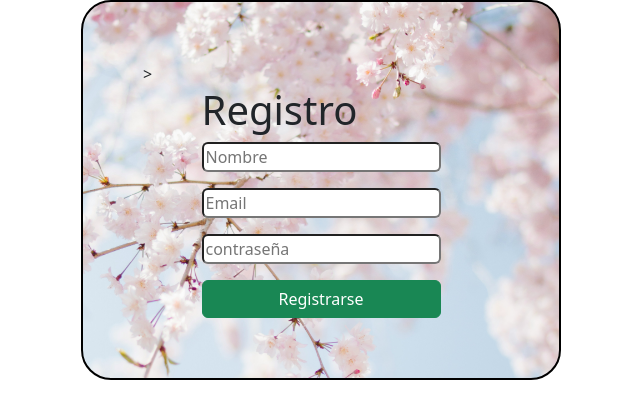
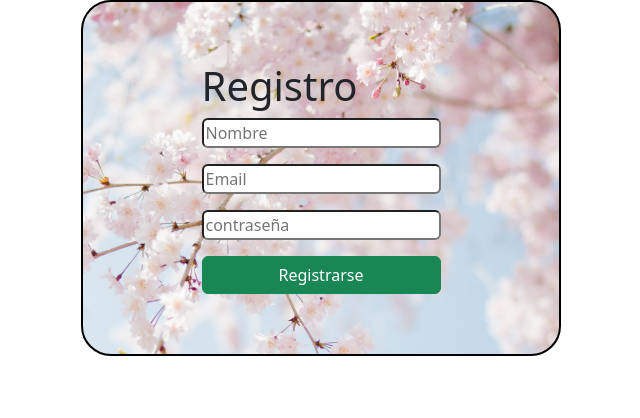
Before and after one commit to Naomy25sandi/proyectoFinal, a React app: page /registro in a window 1280 px wide. Shown: the top 418 px of the page, without its empty margins (319-959 px from the left). Built offline with nearby package versions, Linux system fonts and the light colour scheme; data requests are answered from the project's data file; the HTML template or start-up script is replaced by a standard one.

Commit message:
agregue funciones a mi cuenta

```diff
--- a/src/paginas/Registro.jsx
+++ b/src/paginas/Registro.jsx
@@ -54,7 +54,7 @@ const Registro = () => {
 
   return (
     <div>
-     <div className="d-flex flex-column justify-content-center align-content-center  cont-form">>
+     <div className="d-flex flex-column justify-content-center align-content-center  cont-form">
       <div className="container">
         <div className="inp">
           <h1>Registro</h1>
--- a/src/routes/Micuenta.jsx
+++ b/src/routes/Micuenta.jsx
@@ -1,13 +1,15 @@
 import React from 'react'
 import Button from '../componentes/Button'
 import Home from '../paginas/Home'
+import { useNavigate } from 'react-router-dom'
 
 const Micuenta = () => {
+  const navigate = useNavigate()
   return (
     <div>
       <br /><br />
       <h1>Bienvenido {localStorage.getItem("nombre")}</h1>
-      <Button titulo={"Home"} type={"button"} className={"btn btn-success"} />
+      <Button titulo={"Home"} type={"button"} className={"btn btn-success"} onClick={ navigate("/home")}/>
     </div>
   )
 }
```
